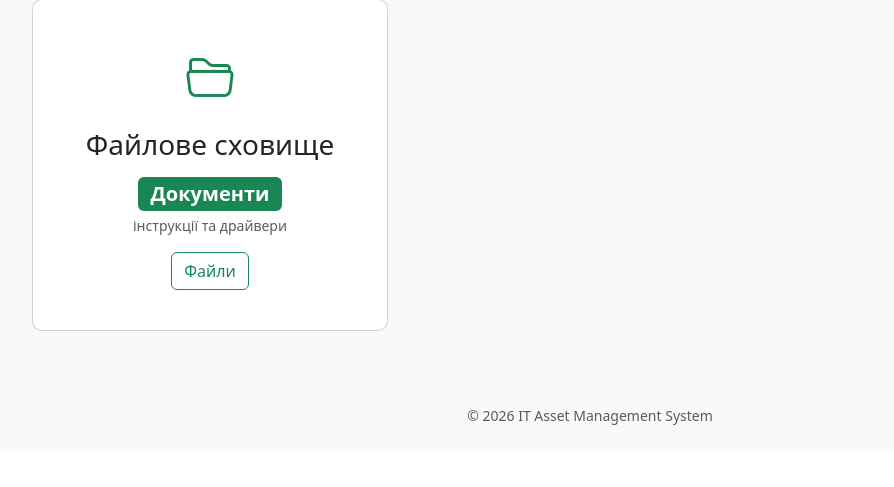
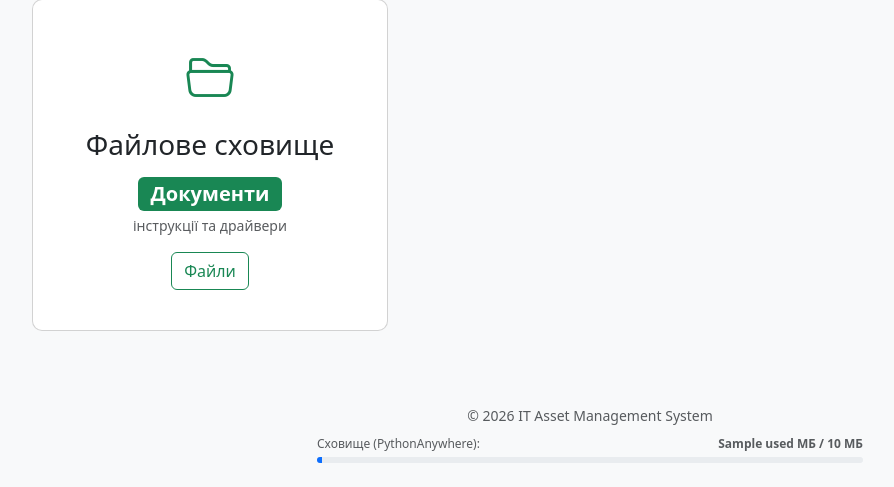
Before and after one commit to Strong2197/it-asset-mgmt, a Django app: template templates/index.html in a window 1280 px wide. Shown: the part 689-1176 px from the top of the page, without its empty margins (50-944 px from the left). Before the commit the page ends 1114 px from the top, so only its background shows below. Run offline with Django 5.2, Linux system fonts and the light colour scheme; the template is opened without the code that fills it: most values are stand-ins (such as "Sample title", 1, 10 or a date in 2020).

Commit message:
Update base.html

```diff
--- a/templates/base.html
+++ b/templates/base.html
@@ -56,7 +56,30 @@
     </div>
 
     <footer class="text-center text-muted py-4 mt-auto">
-        <small>&copy; {% now "Y" %} IT Asset Management System</small>
+        <div class="container">
+            <div class="row justify-content-center">
+                <div class="col-md-6">
+                    <small>&copy; {% now "Y" %} IT Asset Management System</small>
+
+                    {% if disk_usage %}
+                    <div class="mt-2" style="font-size: 0.75rem;">
+                        <div class="d-flex justify-content-between mb-1">
+                            <span>Сховище (PythonAnywhere):</span>
+                            <span class="fw-bold {% if disk_usage.is_critical %}text-danger{% endif %}">
+                                {{ disk_usage.used }} МБ / {{ disk_usage.total }} МБ
+                            </span>
+                        </div>
+                        <div class="progress" style="height: 6px;" title="Вільно: {{ disk_usage.free }} МБ">
+                            <div class="progress-bar bg-{{ disk_usage.color }}" role="progressbar"
+                                 style="width: {{ disk_usage.percent }}%;"
+                                 aria-valuenow="{{ disk_usage.percent }}" aria-valuemin="0" aria-valuemax="100">
+                            </div>
+                        </div>
+                    </div>
+                    {% endif %}
+                </div>
+            </div>
+        </div>
     </footer>
 
     <script src="https://cdn.jsdelivr.net/npm/bootstrap@5.3.0/dist/js/bootstrap.bundle.min.js"></script>
```
